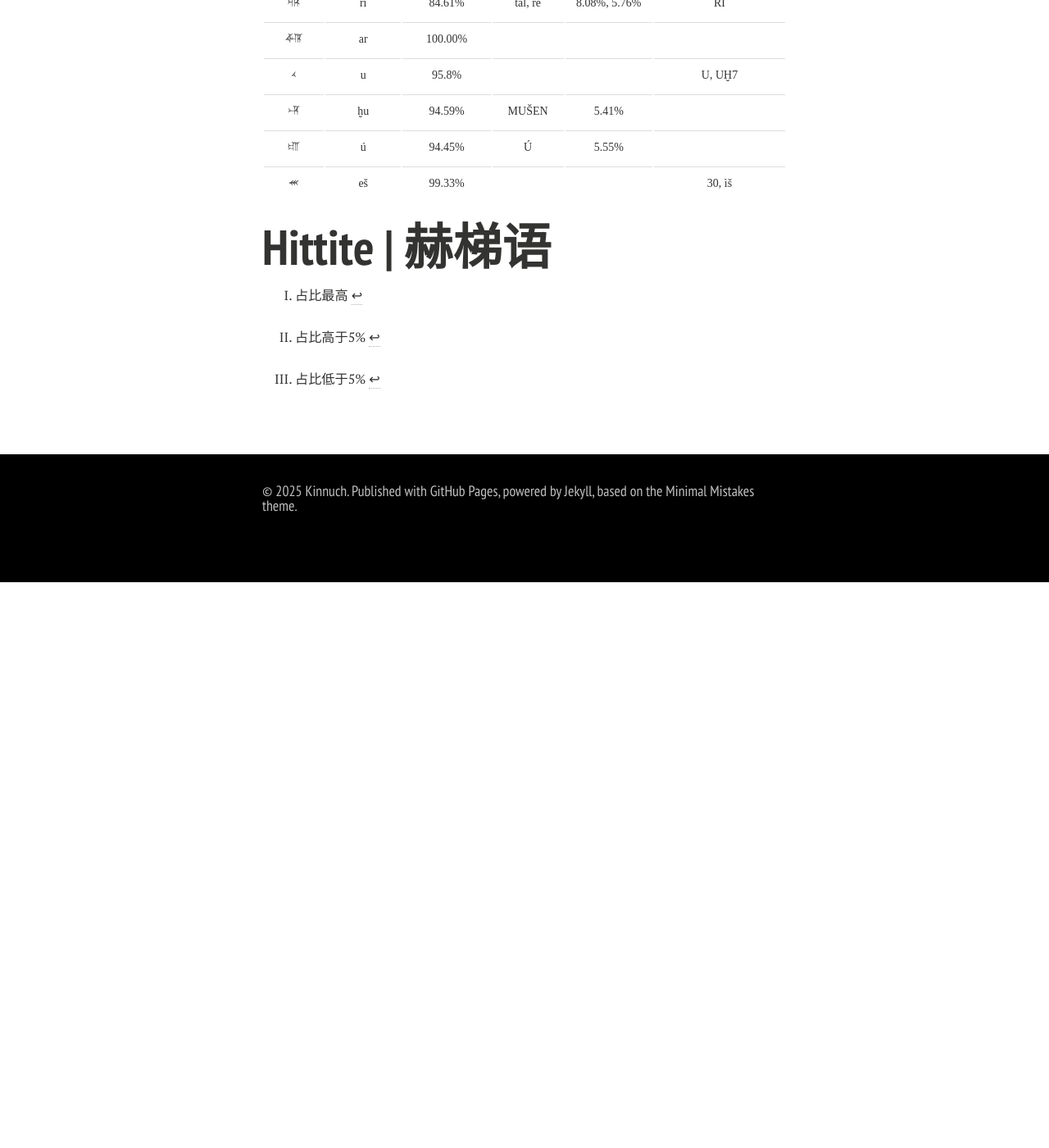
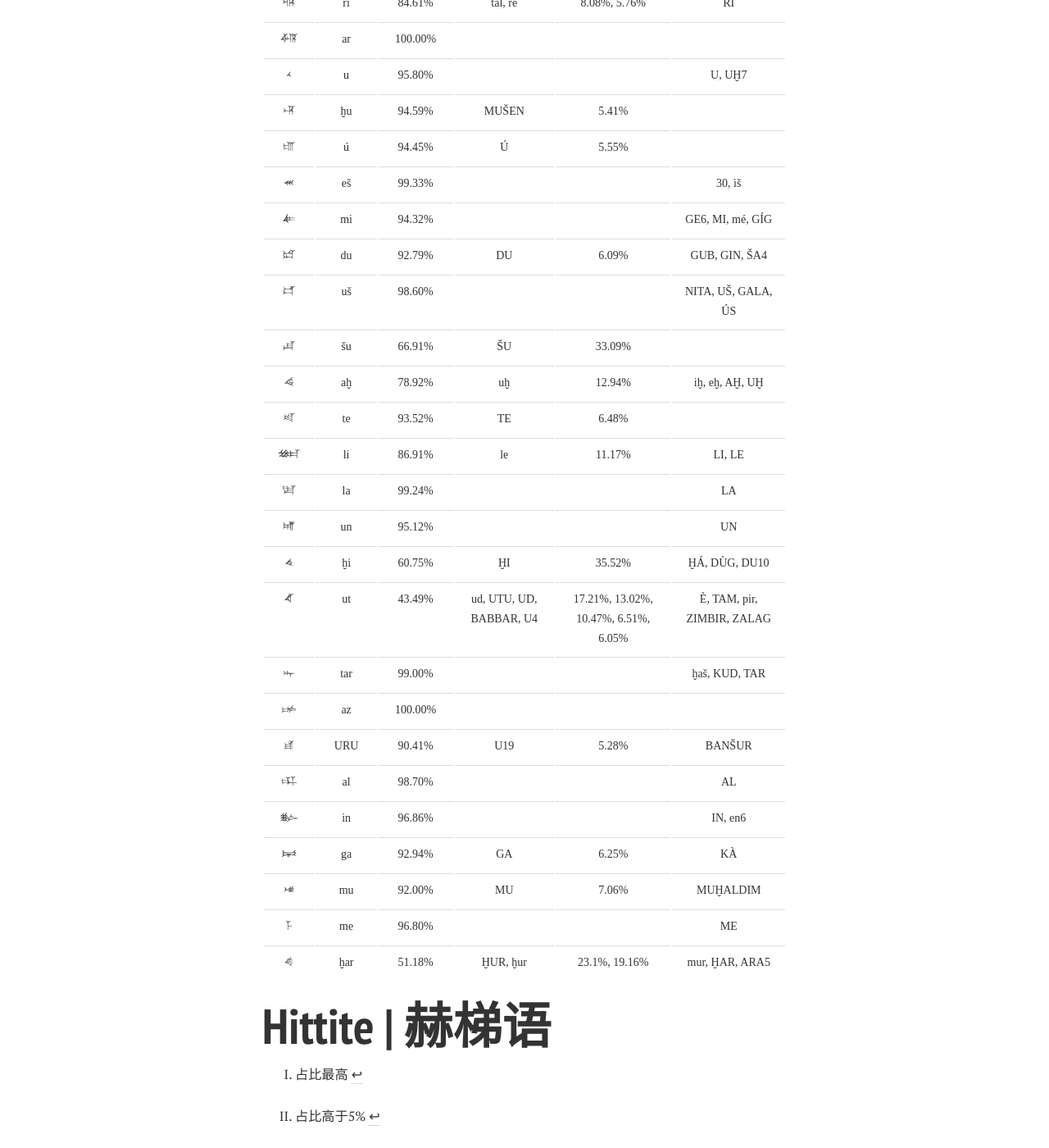
Before and after one commit to Kinnuch/kinnuch.github.io, a Jekyll site: the page built from laim/hittite.md, in a window 1280 px wide and 1400 px high, scrolled down 1666 px. Shown: the whole window at 82% size. Built offline with Jekyll 4.4.1, drawn with Linux system fonts in a browser that asks for light colours; nearby versions of some CDN libraries; comment, search, counter and statistics services are not loaded; a style sheet for code colours, icons or effects is not loaded; before the commit the page ends 2376 px from its top, so only the background shows below that; some of the changed text lies outside the part shown.

Commit message:
Update hittite.md

```diff
--- a/laim/hittite.md
+++ b/laim/hittite.md
@@ -9,43 +9,63 @@ By Kinnuch <font face='Cuneiform'>𒆠𒅔𒉡𒄴</font>
 
 # Cuneiform | 楔形文字
 
-|             楔形文字             | 最常见转写[^1] | 常见转写占比 | 次要转写[^2] |  次要转写占比  |       罕见转写[^3]       |
-| :------------------------------: | :------------: | :----------: | :----------: | :------------: | :----------------------: |
-| <font face='Cuneiform'>𒀭</font>  |       an       |    79.81%    |     d, D     |  8.5%, 7.68%   |        DINGIR, AN        |
-| <font face='Cuneiform'>𒀸</font>  |       aš       |    99.81%    |              |                |            AŠ            |
-| <font face='Cuneiform'>𒀀</font>  |       a        |    82.56%    |      A       |     17.31%     |        ÀM, ÍLDAG         |
-| <font face='Cuneiform'>𒉿</font>  |       wa       |    99.61%    |              |                |      GEŠTU, GEŠTUG       |
-| <font face='Cuneiform'>𒈠</font>  |       ma       |    98.67%    |              |                |         MA, PÈŠ          |
-| <font face='Cuneiform'>𒄩</font>  |       ḫa       |    99.26%    |              |                |         ḪA, KU6          |
-| <font face='Cuneiform'>𒈾</font>  |       na       |   100.00%    |              |                |                          |
-| <font face='Cuneiform'>𒋫</font>  |       ta       |    99.69%    |              |                |            TA            |
-| <font face='Cuneiform'>𒊭</font>  |       ša       |    99.36%    |              |                |            ŠA            |
-| <font face='Cuneiform'>𒍝</font>  |       za       |    97.68%    |              |                |         ZA, GUG          |
-| <font face='Cuneiform'>𒊏</font>  |       ra       |    93.16%    |      RA      |     6.84%      |                          |
-| <font face='Cuneiform'>𒁕</font>  |       da       |    98.16%    |              |                |          DA, TÁ          |
-| <font face='Cuneiform'>𒉡</font>  |       nu       |    91.9%     |      NU      |      8.1%      |                          |
-| <font face='Cuneiform'>𒀜</font>  |       at       |    92.84%    |      ad      |     6.76%      |            AD            |
-| <font face='Cuneiform'>𒃷</font>  |      kán       |    99.69%    |              |                |         IKU, GÁN         |
-| <font face='Cuneiform'> 𒅖</font> |       iš       |    99.43%    |              |                |    eš15, SAḪAR, KUŠ7     |
-| <font face='Cuneiform'>𒅆</font>  |       ši       |    91.13%    |     LIM      |      5.4%      |        IGI, ŠUKUR        |
-| <font face='Cuneiform'>𒍣</font>  |       zi       |    96.49%    |              |                |          ZI, ze          |
-| <font face='Cuneiform'>𒉺</font>  |       pa       |    96.39%    |              |                |  PA, GIDRU, ḫat, UGULA   |
-| <font face='Cuneiform'>𒆠</font>  |       ki       |    67.39%    |      ke      |     29.03%     | KI, GUNNI, KISLAḪ, KARAŠ |
-| <font face='Cuneiform'>𒄿</font>  |       i        |    98.06%    |              |                |            I             |
-| <font face='Cuneiform'>𒅀</font>  |       ia       |    56.45%    |      ya      |     43.55%     |                          |
-| <font face='Cuneiform'>𒋾</font>  |       ti       |    90.9%     |      TI      |      9.1%      |                          |
-| <font face='Cuneiform'>𒆪</font>  |       ku       |    98.7%     |              |                |        TUKUL, TUŠ        |
-| <font face='Cuneiform'>𒀉</font>  |       it       |    63.64%    |      et      |     28.24%     |      id, ed, TI8, Á      |
-| <font face='Cuneiform'>𒉌</font>  |       ni       |    93.96%    |              |                |       né, NI, ZAL        |
-| <font face='Cuneiform'>𒂊</font>  |       e        |    98.37%    |              |                |         E, SIMUG         |
-| <font face='Cuneiform'>𒁉</font>  |       pí       |    56.08%    |      pé      |     35.02%     |  bi, BI, KAŠ, gaš, kaš   |
-| <font face='Cuneiform'>𒄑</font>  |      GIŠ       |    54.36%    |    ez, iz    | 24.17%, 21.47% |                          |
-| <font face='Cuneiform'>𒊑</font>  |       ri       |    84.61%    |   tal, re    |  8.08%, 5.76%  |            RI            |
-| <font face='Cuneiform'>𒅈</font>  |       ar       |   100.00%    |              |                |                          |
-| <font face='Cuneiform'>𒌋</font>  |       u        |    95.8%     |              |                |          U, UḪ7          |
-| <font face='Cuneiform'>𒄷</font>  |       ḫu       |    94.59%    |    MUŠEN     |     5.41%      |                          |
-| <font face='Cuneiform'>𒌑</font>  |       ú        |    94.45%    |      Ú       |     5.55%      |                          |
-| <font face='Cuneiform'>𒌍</font>  |       eš       |    99.33%    |              |                |          30, ìš          |
+|             楔形文字             | 最常见转写[^1] | 常见转写占比 |      次要转写[^2]       |             次要转写占比             |        罕见转写[^3]        |
+| :------------------------------: | :------------: | :----------: | :---------------------: | :----------------------------------: | :------------------------: |
+| <font face='Cuneiform'>𒀭</font>  |       an       |    79.81%    |          d, D           |             8.5%, 7.68%              |         DINGIR, AN         |
+| <font face='Cuneiform'>𒀸</font>  |       aš       |    99.81%    |                         |                                      |             AŠ             |
+| <font face='Cuneiform'>𒀀</font>  |       a        |    82.56%    |            A            |                17.31%                |         ÀM, ÍLDAG          |
+| <font face='Cuneiform'>𒉿</font>  |       wa       |    99.61%    |                         |                                      |       GEŠTU, GEŠTUG        |
+| <font face='Cuneiform'>𒈠</font>  |       ma       |    98.67%    |                         |                                      |          MA, PÈŠ           |
+| <font face='Cuneiform'>𒄩</font>  |       ḫa       |    99.26%    |                         |                                      |          ḪA, KU6           |
+| <font face='Cuneiform'>𒈾</font>  |       na       |   100.00%    |                         |                                      |                            |
+| <font face='Cuneiform'>𒋫</font>  |       ta       |    99.69%    |                         |                                      |             TA             |
+| <font face='Cuneiform'>𒊭</font>  |       ša       |    99.36%    |                         |                                      |             ŠA             |
+| <font face='Cuneiform'>𒍝</font>  |       za       |    97.68%    |                         |                                      |          ZA, GUG           |
+| <font face='Cuneiform'>𒊏</font>  |       ra       |    93.16%    |           RA            |                6.84%                 |                            |
+| <font face='Cuneiform'>𒁕</font>  |       da       |    98.16%    |                         |                                      |           DA, TÁ           |
+| <font face='Cuneiform'>𒉡</font>  |       nu       |    91.90%    |           NU            |                 8.1%                 |                            |
+| <font face='Cuneiform'>𒀜</font>  |       at       |    92.84%    |           ad            |                6.76%                 |             AD             |
+| <font face='Cuneiform'>𒃷</font>  |      kán       |    99.69%    |                         |                                      |          IKU, GÁN          |
+| <font face='Cuneiform'> 𒅖</font> |       iš       |    99.43%    |                         |                                      |     eš15, SAḪAR, KUŠ7      |
+| <font face='Cuneiform'>𒅆</font>  |       ši       |    91.13%    |           LIM           |                 5.4%                 |         IGI, ŠUKUR         |
+| <font face='Cuneiform'>𒍣</font>  |       zi       |    96.49%    |                         |                                      |           ZI, ze           |
+| <font face='Cuneiform'>𒉺</font>  |       pa       |    96.39%    |                         |                                      |   PA, GIDRU, ḫat, UGULA    |
+| <font face='Cuneiform'>𒆠</font>  |       ki       |    67.39%    |           ke            |                29.03%                |  KI, GUNNI, KISLAḪ, KARAŠ  |
+| <font face='Cuneiform'>𒄿</font>  |       i        |    98.06%    |                         |                                      |             I              |
+| <font face='Cuneiform'>𒅀</font>  |       ia       |    56.45%    |           ya            |                43.55%                |                            |
+| <font face='Cuneiform'>𒋾</font>  |       ti       |    90.90%    |           TI            |                 9.1%                 |                            |
+| <font face='Cuneiform'>𒆪</font>  |       ku       |    98.70%    |                         |                                      |         TUKUL, TUŠ         |
+| <font face='Cuneiform'>𒀉</font>  |       it       |    63.64%    |           et            |                28.24%                |       id, ed, TI8, Á       |
+| <font face='Cuneiform'>𒉌</font>  |       ni       |    93.96%    |                         |                                      |        né, NI, ZAL         |
+| <font face='Cuneiform'>𒂊</font>  |       e        |    98.37%    |                         |                                      |          E, SIMUG          |
+| <font face='Cuneiform'>𒁉</font>  |       pí       |    56.08%    |           pé            |                35.02%                |   bi, BI, KAŠ, gaš, kaš    |
+| <font face='Cuneiform'>𒄑</font>  |      GIŠ       |    54.36%    |         ez, iz          |            24.17%, 21.47%            |                            |
+| <font face='Cuneiform'>𒊑</font>  |       ri       |    84.61%    |         tal, re         |             8.08%, 5.76%             |             RI             |
+| <font face='Cuneiform'>𒅈</font>  |       ar       |   100.00%    |                         |                                      |                            |
+| <font face='Cuneiform'>𒌋</font>  |       u        |    95.80%    |                         |                                      |           U, UḪ7           |
+| <font face='Cuneiform'>𒄷</font>  |       ḫu       |    94.59%    |          MUŠEN          |                5.41%                 |                            |
+| <font face='Cuneiform'>𒌑</font>  |       ú        |    94.45%    |            Ú            |                5.55%                 |                            |
+| <font face='Cuneiform'>𒌍</font>  |       eš       |    99.33%    |                         |                                      |           30, ìš           |
+| <font face='Cuneiform'>𒈪</font>  |       mi       |    94.32%    |                         |                                      |      GE6, MI, mé, GÍG      |
+| <font face='Cuneiform'>𒁺</font>  |       du       |    92.79%    |           DU            |                6.09%                 |       GUB, GIN, ŠA4        |
+| <font face='Cuneiform'>𒍑</font>  |       uš       |    98.60%    |                         |                                      |     NITA, UŠ, GALA, ÚS     |
+| <font face='Cuneiform'>𒋗</font>  |       šu       |    66.91%    |           ŠU            |                33.09%                |                            |
+| <font face='Cuneiform'>𒄴</font>  |       aḫ       |    78.92%    |           uḫ            |                12.94%                |       iḫ, eḫ, AḪ, UḪ       |
+| <font face='Cuneiform'>𒋼</font>  |       te       |    93.52%    |           TE            |                6.48%                 |                            |
+| <font face='Cuneiform'>𒇷</font>  |       li       |    86.91%    |           le            |                11.17%                |           LI, LE           |
+| <font face='Cuneiform'>𒆷</font>  |       la       |    99.24%    |                         |                                      |             LA             |
+| <font face='Cuneiform'>𒌦</font>  |       un       |    95.12%    |                         |                                      |             UN             |
+| <font face='Cuneiform'>𒄭</font>  |       ḫi       |    60.75%    |           ḪI            |                35.52%                |       ḪÁ, DÙG, DU10        |
+| <font face='Cuneiform'>𒌓</font>  |       ut       |    43.49%    | ud, UTU, UD, BABBAR, U4 | 17.21%, 13.02%, 10.47%, 6.51%, 6.05% | È, TAM, pir, ZIMBIR, ZALAG |
+| <font face='Cuneiform'>𒋻</font>  |      tar       |    99.00%    |                         |                                      |       ḫaš, KUD, TAR        |
+| <font face='Cuneiform'>𒊍</font>  |       az       |   100.00%    |                         |                                      |                            |
+| <font face='Cuneiform'>𒌷</font>  |      URU       |    90.41%    |           U19           |                5.28%                 |           BANŠUR           |
+| <font face='Cuneiform'>𒀠</font>  |       al       |    98.70%    |                         |                                      |             AL             |
+| <font face='Cuneiform'>𒅔</font>  |       in       |    96.86%    |                         |                                      |          IN, en6           |
+| <font face='Cuneiform'>𒂵</font>  |       ga       |    92.94%    |           GA            |                6.25%                 |             KÀ             |
+| <font face='Cuneiform'>𒈬</font>  |       mu       |    92.00%    |           MU            |                7.06%                 |          MUḪALDIM          |
+| <font face='Cuneiform'>𒈨</font>  |       me       |    96.80%    |                         |                                      |             ME             |
+| <font face='Cuneiform'>𒄯</font>  |      ḫar       |    51.18%    |        ḪUR, ḫur         |            23.1%, 19.16%             |       mur, ḪAR, ARA5       |
 
 <font face='Cuneiform'></font>
 
```
